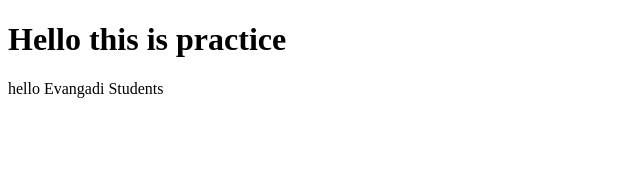
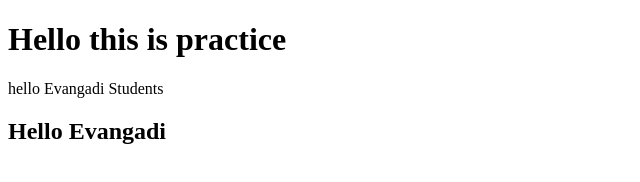
Before and after one commit to mimi778/Practicegit, a plain HTML site: page index.html in a window 1280 px wide. Shown: the whole page, without its empty margins (0-640 px from the left). Drawn offline with Linux system fonts and the light colour scheme.

Commit message:
Update index.html
added

```diff
--- a/index.html
+++ b/index.html
@@ -11,6 +11,7 @@
 <body>
     <h1>Hello this is practice </h1>
     hello Evangadi Students
+    <H2>Hello Evangadi</H2>
 
 </body>
 
```
